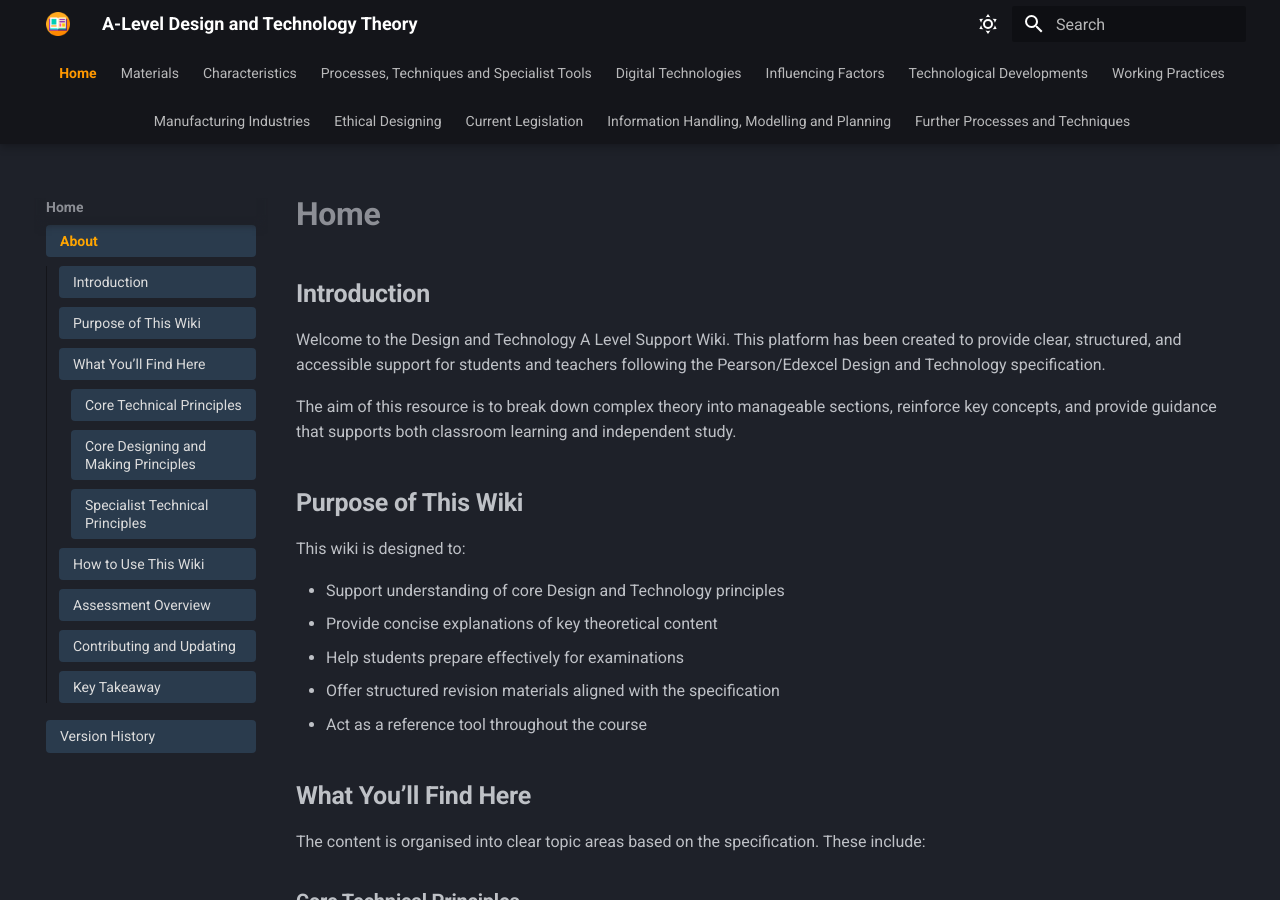
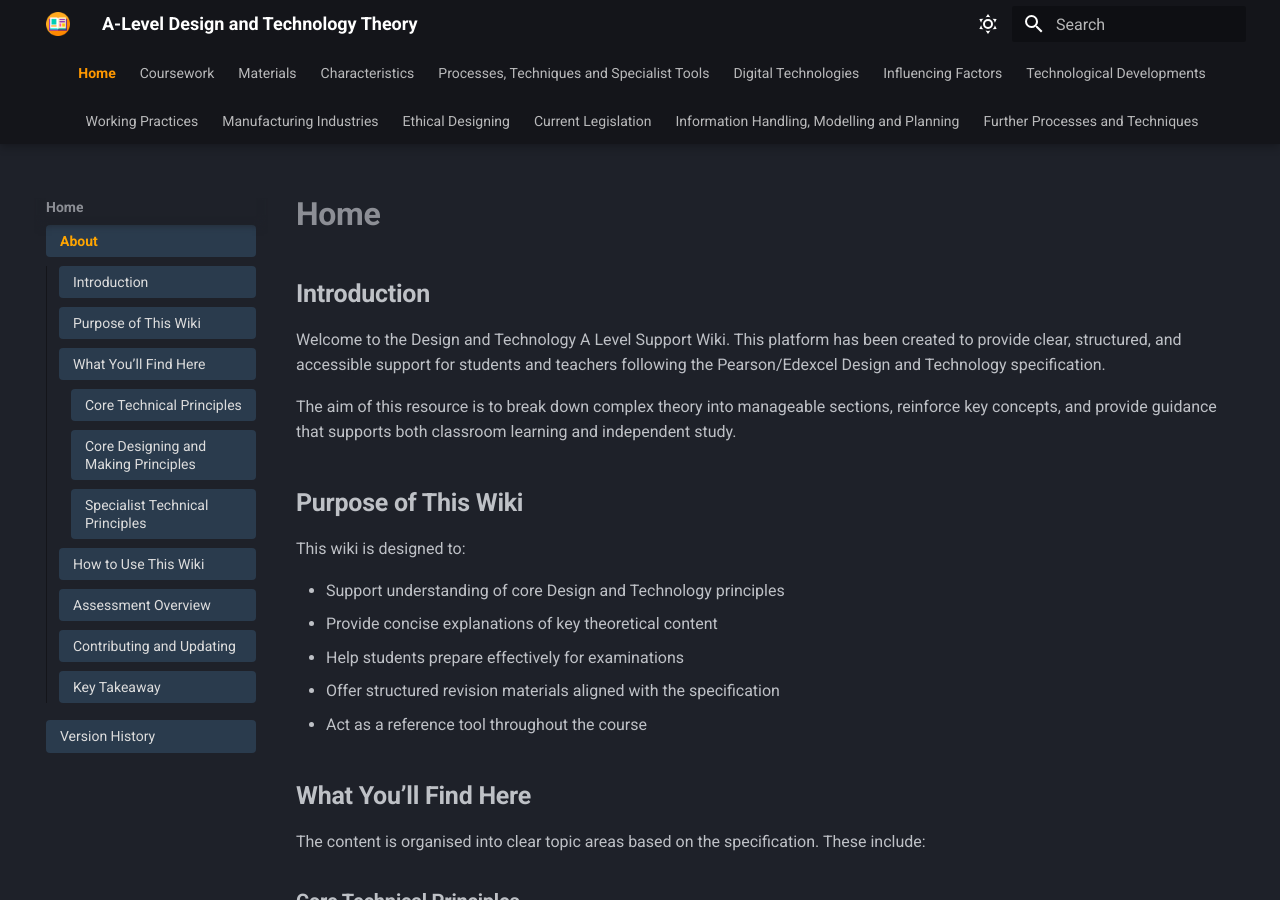
Before and after one commit to PixelMister/Design-and-Technology-Content, an MkDocs documentation site: the page built from docs/index.md, in a window 1280 px wide and 900 px high. Built offline with MkDocs 1.6.1 and Material for MkDocs 9.7.7, drawn with Linux system fonts in a browser that asks for light colours; old or Windows-style settings are respelled for this version of MkDocs.

Commit message:
Update mkdocs.yml

```diff
--- a/mkdocs.yml
+++ b/mkdocs.yml
@@ -4,6 +4,8 @@ nav:
   - Home:
       - About: index.md
       - Version History: Home/version-history.md
+  - Coursework:
+      - Introduction: Coursework\introductiontoyournea.md
   - Materials:
       - Hardwoods:
         - Oak: Materials/Woods/Hardwoods/oak.md
```
